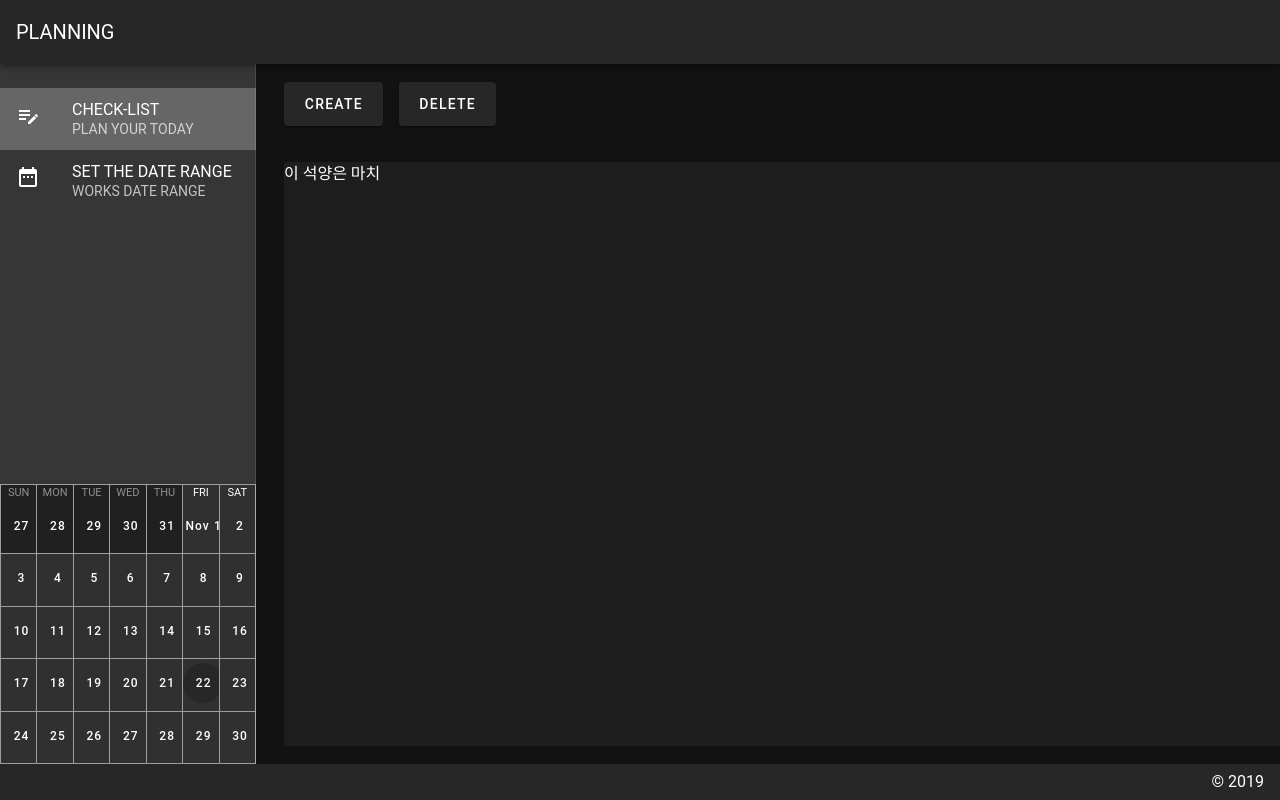
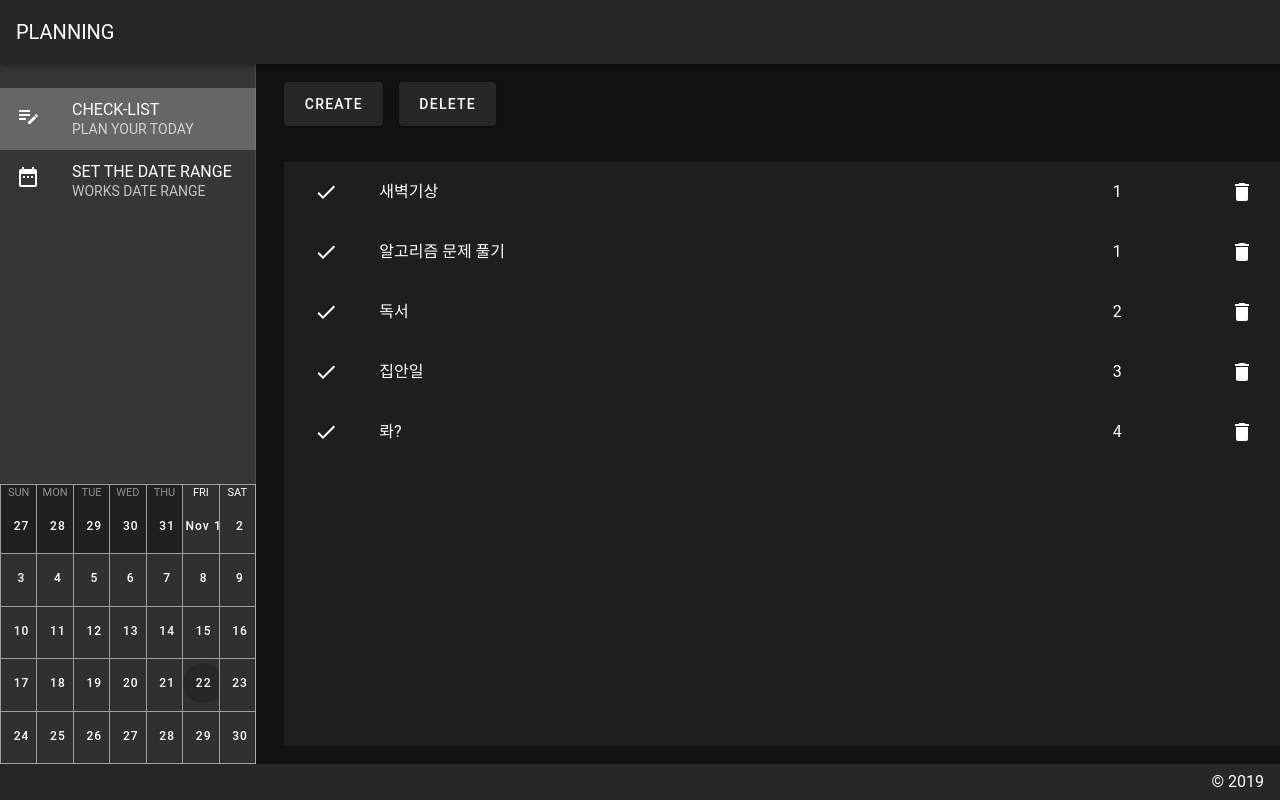
Before and after one commit to Dellil/planning-today, a Vue app: page / in a window 1280 px wide. Built offline with nearby package versions, Linux system fonts and the light colour scheme.

Commit message:
applied code splitting at Content Component & Content Component UI Design

```diff
--- a/src/component/content/ContentMainComponent.vue
+++ b/src/component/content/ContentMainComponent.vue
@@ -1,12 +1,82 @@
 <template>
-    <div>
-        이 석양은 마치
-    </div>
+    <v-container>
+        <v-row
+        align="center"
+        v-for="(item, i) in items"
+        :key="i"
+        >
+            <v-col
+            cols="1"
+            >
+                <v-btn
+                block
+                text
+                >
+                    <v-icon v-text="mdiCheck"></v-icon>
+                </v-btn>
+            </v-col>
+            <v-col
+            cols="8"
+            >
+            {{ item.text }}
+            </v-col>
+            <v-col
+            cols="2"
+            class="text-center"
+            >
+            {{ item.order }}
+            </v-col>
+            <v-col cols="1">
+                <v-btn
+                block
+                text
+                >
+                    <v-icon v-text="mdiDelete"></v-icon>
+                </v-btn>
+            </v-col>
+        </v-row>
+    </v-container>
 </template>
 
 <script>
+import { mdiCheck, mdiDelete } from '@mdi/js';
+
 export default {
-
+    data() {
+        return {
+            length: 0,
+            mdiCheck: mdiCheck,
+            mdiDelete: mdiDelete,
+            // Mock Object
+            items: [
+                {
+                    text: '새벽기상',
+                    order:1,
+                    idx: 1
+                },
+                {
+                    text: '알고리즘 문제 풀기',
+                    order:1,
+                    idx: 2
+                },
+                {
+                    text: '독서',
+                    order:2,
+                    idx: 3
+                },
+                {
+                    text: '집안일',
+                    order:3,
+                    idx: 4
+                },
+                {
+                    text: '롸?',
+                    order:4,
+                    idx: 5
+                }
+            ]
+        }
+    },
 }
 </script>
 
--- a/src/component/content/ContentSetDateComponent.vue
+++ b/src/component/content/ContentSetDateComponent.vue
@@ -1,13 +1,89 @@
 <template>
-    <div>뭘봄</div>
+    <v-container>
+        <v-row
+        align="center"
+        v-for="(item, i) in items"
+        :key="i"
+        >
+        <!-- DATE -->
+            <v-col
+            cols="1"
+            style="font-size: 0.8rem;"
+            >
+            {{ item.toDate }}
+            </v-col>
+            <v-col
+            cols="1"
+            style="font-size: 0.8rem;"
+            >
+            {{ item.endDate }}
+            </v-col>
+        <!-- TEXT -->
+            <v-col
+            cols="7"
+            >
+            {{ item.text }}
+            </v-col>
+        <!-- ORDER -->
+            <v-col
+            cols="2"
+            class="text-center"
+            >
+            {{ item.order }}
+            </v-col>
+        <!-- DELETE-->
+            <v-col cols="1">
+                <v-btn
+                block
+                text
+                >
+                    <v-icon>{{ mdiDelete }}</v-icon>
+                </v-btn>
+            </v-col>
+        </v-row>
+    </v-container>
 </template>
 
 <script>
+import { mdiDelete } from '@mdi/js';
 export default {
-
+    data(){
+        return {
+            mdiDelete: mdiDelete,
+            items: [
+                {
+                    toDate: '2019-11-26',
+                    endDate: '2019-11-30',
+                    text: '12시 취침',
+                    order: 1,
+                    idx: 1
+                },
+                {
+                    toDate: '2019-12-11',
+                    endDate: '2019-12-30',
+                    text: '운동가기',
+                    order: 1,
+                    idx: 2
+                },
+                {
+                    toDate: '2019-09-18',
+                    endDate: '2019-11-21',
+                    text: '디자인 패턴',
+                    order: 1,
+                    idx: 3
+                },
+                {
+                    toDate: '2019-08-01',
+                    endDate: '2019-10-29',
+                    text: '백수짓',
+                    order: 1,
+                    idx: 4
+                }
+            ]
+        }
+    },
 }
 </script>
 
 <style>
-
 </style>
--- a/src/component/content/ContentShellComponent.vue
+++ b/src/component/content/ContentShellComponent.vue
@@ -34,8 +34,8 @@ export default {
     },
     computed: {
         componentInstance() {
-            const name = this.componentIdx == 0 ? 'ContentMainComponent' : 'ContentSetDateComponent'
-            return () => import(`./${name}.vue`)
+            const name = this.componentIdx == 0 ? 'ContentMainComponent' : 'ContentSetDateComponent';
+            return () => import(`./${name}.vue`);
         }
     },
     mounted: function() {
```
Also changed, not shown: 4 other files (tests, documents, lock files or other folders).
